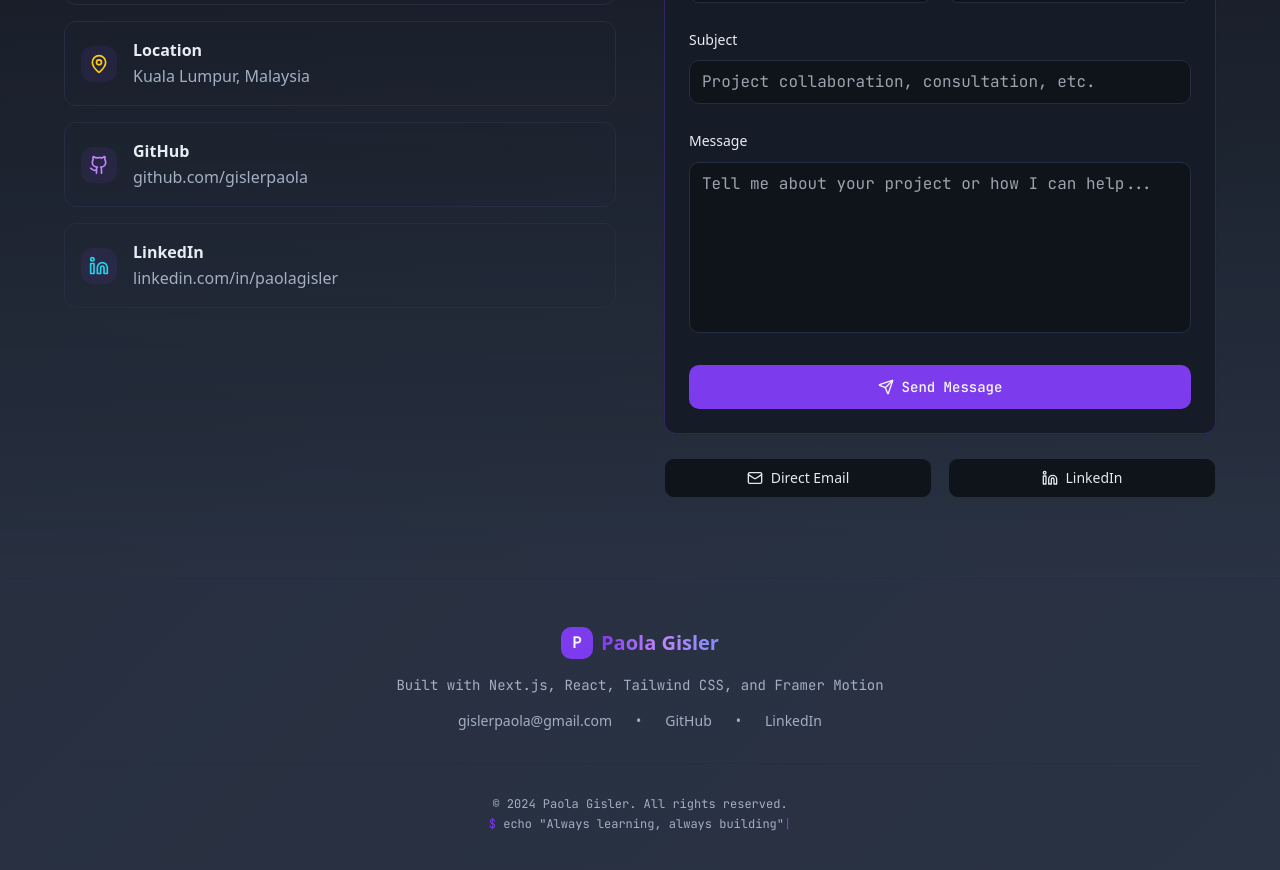
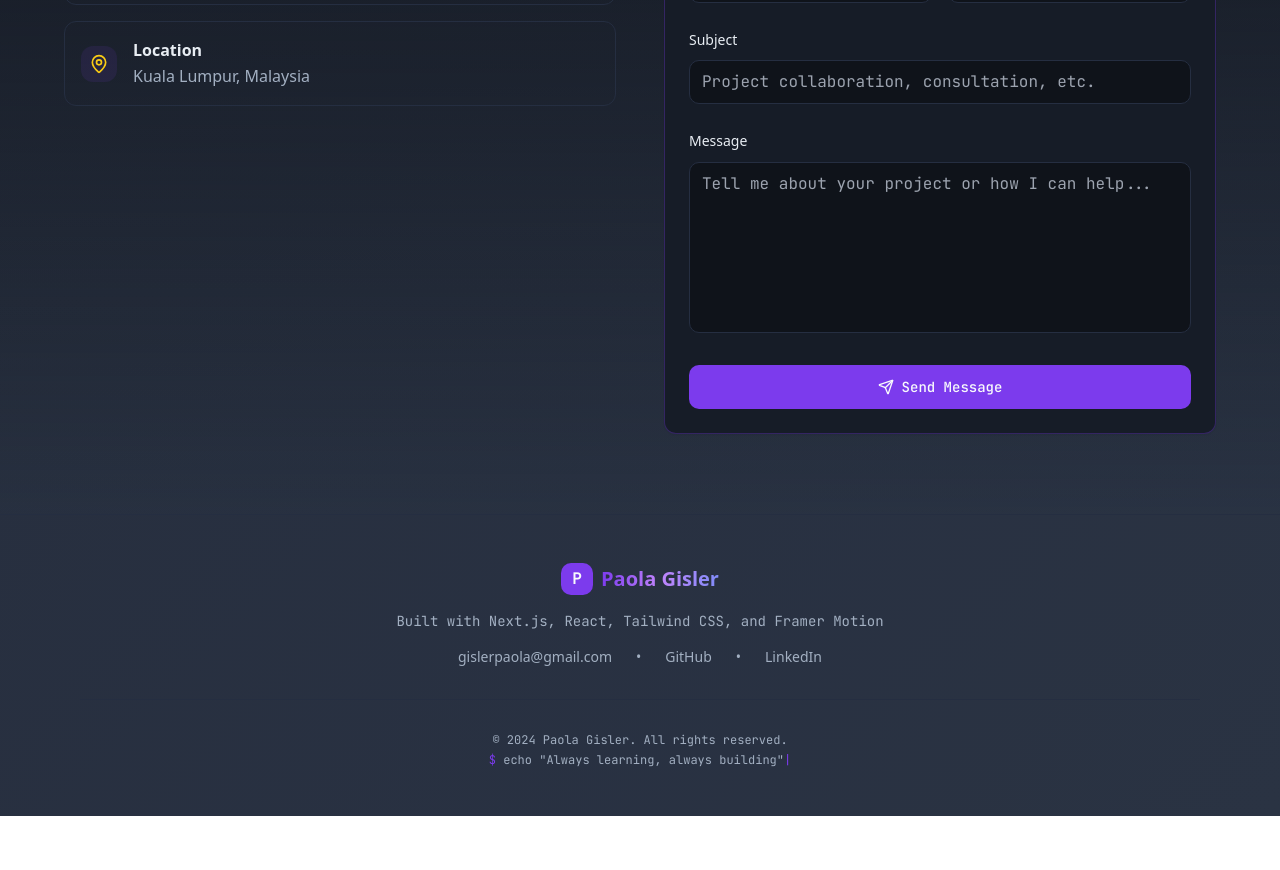
Before and after one commit to gislerpaola/resume, a Next.js app in the folder CV/CV/: page /resume/ in a window 1280 px wide. Shown: the part 8460-9330 px from the top of the page. After the commit the page ends 9276 px from the top, so only its background shows below. Built offline with nearby package versions, Linux system fonts and the light colour scheme.

Commit message:
Remove duplicate LinkedIn/Email buttons from contact section

```diff
--- a/CV/CV/components/ContactSection.tsx
+++ b/CV/CV/components/ContactSection.tsx
@@ -27,20 +27,6 @@ const contactInfo = [
     value: "Kuala Lumpur, Malaysia",
     link: null,
     color: "text-yellow-400"
-  },
-  {
-    icon: Github,
-    label: "GitHub",
-    value: "github.com/gislerpaola",
-    link: "https://github.com/gislerpaola",
-    color: "text-purple-400"
-  },
-  {
-    icon: Linkedin,
-    label: "LinkedIn",
-    value: "linkedin.com/in/paolagisler",
-    link: "https://www.linkedin.com/in/paolagisler",
-    color: "text-cyan-400"
   }
 ]
 
@@ -289,25 +275,6 @@ export default function ContactSection() {
               </CardContent>
             </Card>
 
-            {/* Quick Contact Options */}
-            <div className="flex space-x-4 mt-6">
-              <Button
-                variant="outline"
-                className="flex-1 group hover:border-primary hover:text-primary transition-all"
-                onClick={() => window.open('mailto:gislerpaola@gmail.com', '_blank')}
-              >
-                <Mail className="w-4 h-4 mr-2 group-hover:animate-pulse" />
-                Direct Email
-              </Button>
-              <Button
-                variant="outline"
-                className="flex-1 group hover:border-primary hover:text-primary transition-all"
-                onClick={() => window.open('https://www.linkedin.com/in/paolagisler', '_blank')}
-              >
-                <Linkedin className="w-4 h-4 mr-2 group-hover:animate-pulse" />
-                LinkedIn
-              </Button>
-            </div>
           </motion.div>
         </div>
       </div>
--- a/CV/CV/components/StaticContactDots.tsx
+++ b/CV/CV/components/StaticContactDots.tsx
@@ -9,7 +9,7 @@ export default function StaticContactDots() {
     <motion.div
       initial={{ opacity: 0, y: 20 }}
       animate={{ opacity: 1, y: 0 }}
-      transition={{ duration: 0.6, delay: 8 }}
+      transition={{ duration: 0.6, delay: 1 }}
       className="fixed bottom-8 left-1/2 transform -translate-x-1/2 z-50"
     >
       <div className="flex flex-col items-center space-y-4">
```
